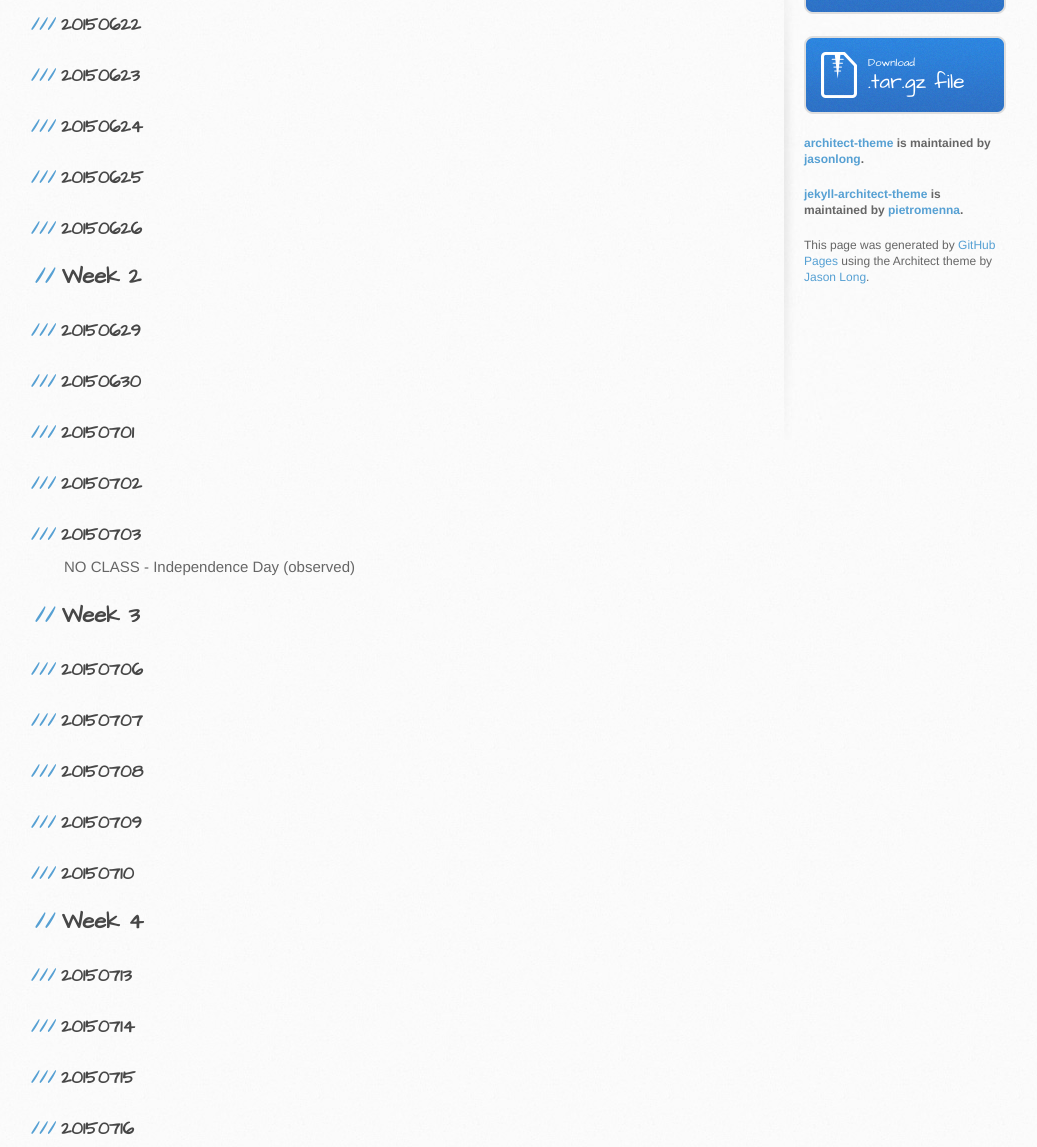
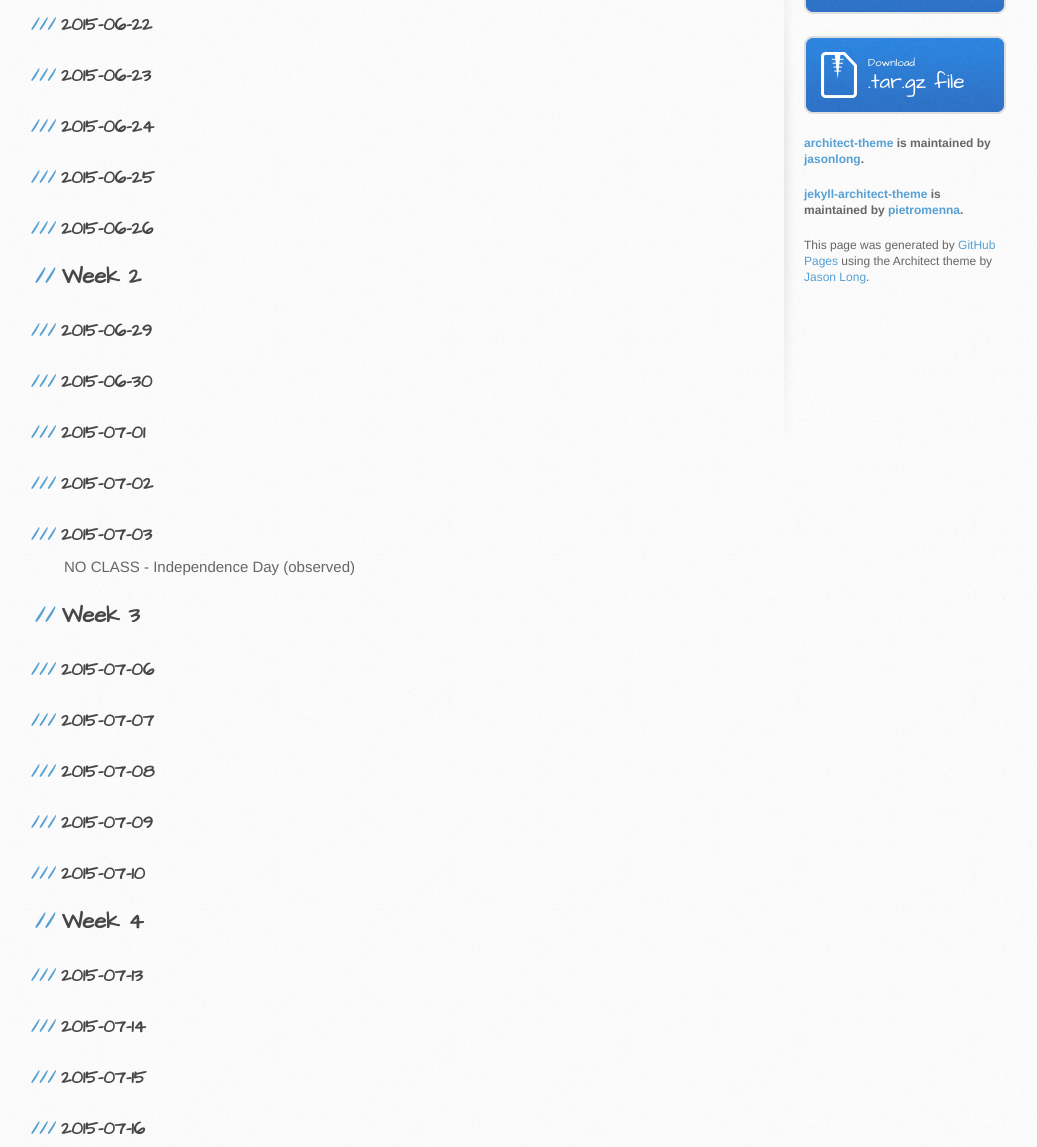
Before and after one commit to tylerpcarter/inls161, a Jekyll site: the page built from index.md, in a window 1280 px wide and 1400 px high. Shown: the part 253-1400 px from the top of the window, without its empty margins (106-1143 px from the left). Built offline with Jekyll 4.4.1, drawn with Linux system fonts in a browser that asks for light colours; Markdown is read by kramdown in place of the engine named in the settings; some of the changed text lies outside the part shown.

Commit message:
fix dates

```diff
--- a/index.md
+++ b/index.md
@@ -5,64 +5,64 @@ title: INLS 161 Schedule (Summer II 2015)
 
 ## Week 1
 
-###20150622
+###2015-06-22
 
-###20150623
+###2015-06-23
 
-###20150624
+###2015-06-24
 
-###20150625
+###2015-06-25
 
-###20150626
+###2015-06-26
 
 ## Week 2
 
-###20150629
+###2015-06-29
 
-###20150630
+###2015-06-30
 
-###20150701
+###2015-07-01
 
-###20150702
+###2015-07-02
 
-###20150703
+###2015-07-03
 
 NO CLASS - Independence Day (observed)
 
 ## Week 3
 
-###20150706
+###2015-07-06
 
-###20150707
+###2015-07-07
 
-###20150708
+###2015-07-08
 
-###20150709
+###2015-07-09
 
-###20150710
+###2015-07-10
 
 ## Week 4
 
-###20150713
+###2015-07-13
 
-###20150714
+###2015-07-14
 
-###20150715
+###2015-07-15
 
-###20150716
+###2015-07-16
 
-###20150717
+###2015-07-17
 
 ## Week 5
 
-###20150720
+###2015-07-20
 
-###20150721
+###2015-07-21
 
-###20150722
+###2015-07-22
 
-###20150723
+###2015-07-23
 
-###20150724
+###2015-07-24
 
 NO CLASS - Reading Day
```
Also changed, not shown: 2 other files.
